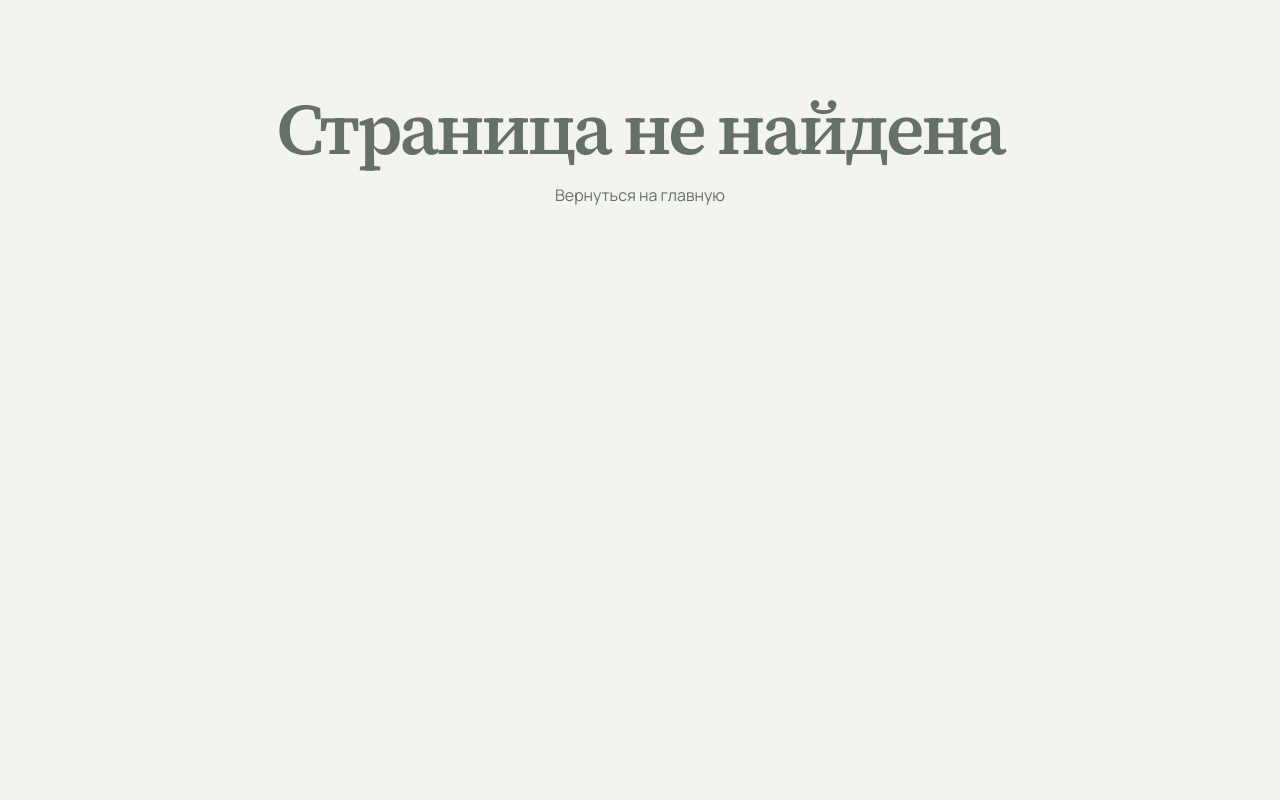
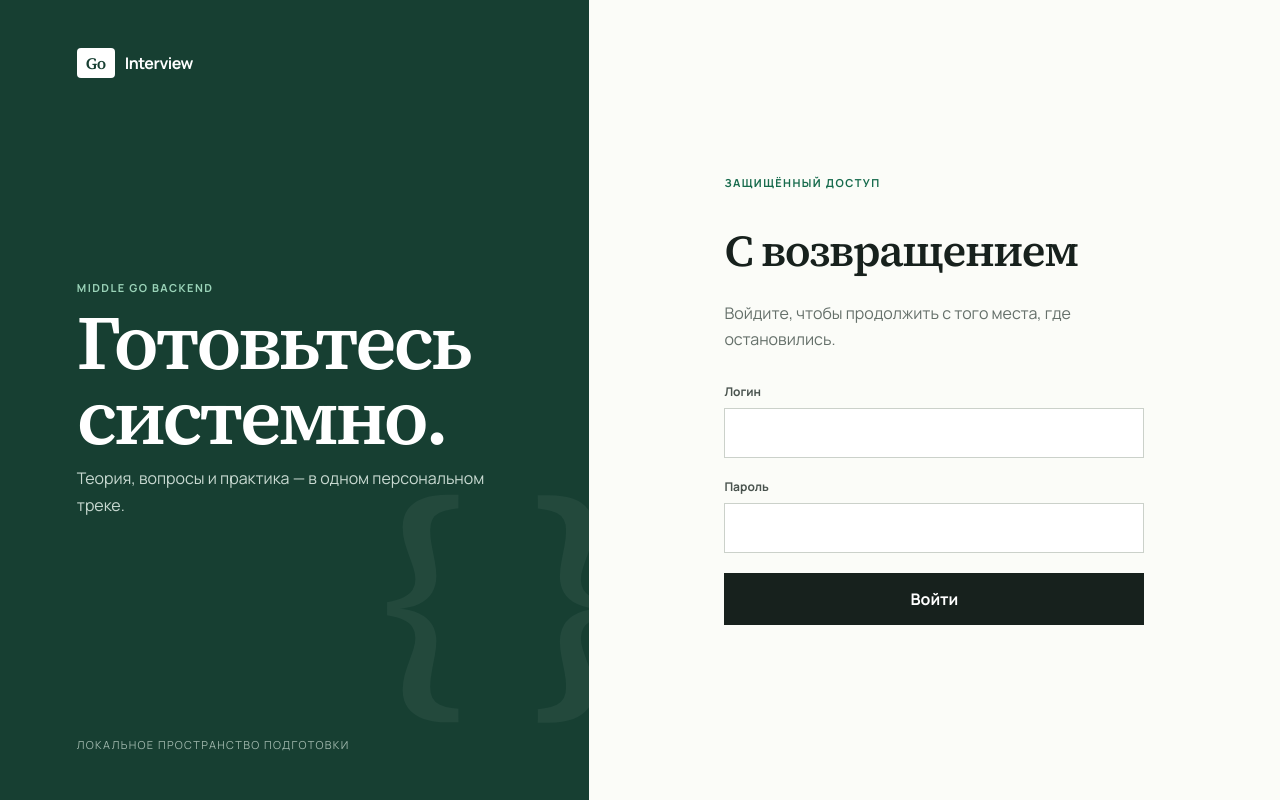
Before and after one commit to FedorOnpoint/track_app, a React (Vite) app in the folder frontend/: page /login in a window 1280 px wide. Built offline with nearby package versions, Linux system fonts and the light colour scheme; no server answers.

Commit message:
feat: add protected frontend authentication

```diff
--- a/frontend/src/App.tsx
+++ b/frontend/src/App.tsx
@@ -1,20 +1,16 @@
 import { FormEvent, useCallback, useEffect, useState } from 'react'
 
-import { ApiError, apiRequest, isAbortError, unauthorizedEvent } from './shared/api/client'
+import { useAuth } from './app/auth'
+import { apiRequest } from './shared/api/client'
 import type { ApiEnvelope, PaginatedEnvelope } from './shared/api/types'
 
 type Category = { id: string; slug: string; title: string; description: string }
 type Topic = { id: string; slug: string; title: string; summary: string; difficulty: 'basic' | 'intermediate' | 'advanced'; estimated_minutes: number; category_slug: string; category_title: string }
 type Pagination = { page: number; page_size: number; total_items: number; total_pages: number }
-type User = { id: string; login: string }
 const difficultyLabel = { basic: 'База', intermediate: 'Middle', advanced: 'Продвинутая' }
 
 export function App() {
-	const [user, setUser] = useState<User | null | undefined>(undefined)
-	const [login, setLogin] = useState('')
-	const [password, setPassword] = useState('')
-	const [loginError, setLoginError] = useState(false)
-	const [loginPending, setLoginPending] = useState(false)
+  const { user, logout } = useAuth()
   const [categories, setCategories] = useState<Category[]>([])
   const [topics, setTopics] = useState<Topic[]>([])
   const [pagination, setPagination] = useState<Pagination>({ page: 1, page_size: 20, total_items: 0, total_pages: 0 })
@@ -24,22 +20,6 @@ export function App() {
   const [query, setQuery] = useState('')
   const [loading, setLoading] = useState(true)
   const [error, setError] = useState(false)
-
-	useEffect(() => {
-		const handleUnauthorized = () => setUser(null)
-		window.addEventListener(unauthorizedEvent, handleUnauthorized)
-		return () => window.removeEventListener(unauthorizedEvent, handleUnauthorized)
-	}, [])
-
-	useEffect(() => {
-		const controller = new AbortController()
-		apiRequest<ApiEnvelope<User>>('/auth/me', { signal: controller.signal }).then((body) => {
-			setUser(body.data)
-		}).catch((requestError: unknown) => {
-			if (!isAbortError(requestError)) setUser(null)
-		})
-		return () => controller.abort()
-	}, [])
 
   const loadCatalog = useCallback((signal: AbortSignal) => {
     setLoading(true); setError(false)
@@ -64,21 +44,9 @@ export function App() {
   }, [loadCatalog, user])
 
   function submitSearch(event: FormEvent) { event.preventDefault(); setQuery(searchDraft.trim()) }
-	async function submitLogin(event: FormEvent) {
-		event.preventDefault(); setLoginPending(true); setLoginError(false)
-		try {
-			const body = await apiRequest<ApiEnvelope<User>>('/auth/login', { method: 'POST', body: JSON.stringify({ login, password }) })
-			setUser(body.data); setPassword('')
-		} catch { setLoginError(true) } finally { setLoginPending(false) }
-	}
-	async function logout() { try { await apiRequest<void>('/auth/logout', { method: 'POST' }) } catch (error) { if (!(error instanceof ApiError)) throw error } finally { setUser(null) } }
   const totalMinutes = topics.reduce((sum, topic) => sum + topic.estimated_minutes, 0)
 
-	if (user === undefined) return <div className="auth-loading"><span className="loader" /><span>Проверяем сессию…</span></div>
-	if (user === null) return <main className="login-page">
-		<section className="login-aside"><a className="brand login-brand" href="/"><span className="brand-mark">Go</span><span>Interview</span></a><div><p className="eyebrow">Middle Go Backend</p><h1>Готовьтесь<br />системно.</h1><p>Теория, вопросы и практика — в одном персональном треке.</p></div><span className="login-note">Локальное пространство подготовки</span></section>
-		<section className="login-panel"><form className="login-form" onSubmit={submitLogin}><p className="eyebrow">Защищённый доступ</p><h2>С возвращением</h2><p>Войдите, чтобы продолжить с того места, где остановились.</p><label>Логин<input aria-label="Логин" autoComplete="username" value={login} onChange={(event) => setLogin(event.target.value)} required /></label><label>Пароль<input aria-label="Пароль" type="password" autoComplete="current-password" value={password} onChange={(event) => setPassword(event.target.value)} minLength={12} required /></label>{loginError && <div className="login-error" role="alert">Неверный логин или пароль</div>}<button type="submit" disabled={loginPending}>{loginPending ? 'Входим…' : 'Войти'}</button></form></section>
-	</main>
+  if (!user) return null
 
   return <div className="app-shell">
     <header className="topbar">
--- /dev/null
+++ b/frontend/src/app/auth.tsx
@@ -0,0 +1,121 @@
+import { useMutation, useQuery, useQueryClient } from '@tanstack/react-query'
+import { createContext, type FormEvent, type ReactNode, useContext, useEffect, useState } from 'react'
+import { Navigate, Outlet, useLocation, useNavigate } from 'react-router'
+
+import { ApiError, apiRequest, unauthorizedEvent } from '../shared/api/client'
+import type { ApiEnvelope } from '../shared/api/types'
+
+export type User = { id: string; login: string }
+
+const sessionKey = ['session'] as const
+
+type AuthContextValue = {
+  user: User | null | undefined
+  sessionError: boolean
+  retrySession: () => void
+  logout: () => Promise<void>
+}
+
+const AuthContext = createContext<AuthContextValue | null>(null)
+
+export function AuthProvider({ children }: { children: ReactNode }) {
+  const queryClient = useQueryClient()
+  const session = useQuery({
+    queryKey: sessionKey,
+    queryFn: async ({ signal }) => {
+      try {
+        return (await apiRequest<ApiEnvelope<User>>('/auth/me', { signal })).data
+      } catch (error) {
+        if (error instanceof ApiError && error.status === 401) return null
+        throw error
+      }
+    },
+    retry: false,
+  })
+
+  useEffect(() => {
+    const handleUnauthorized = () => queryClient.setQueryData<User | null>(sessionKey, null)
+    window.addEventListener(unauthorizedEvent, handleUnauthorized)
+    return () => window.removeEventListener(unauthorizedEvent, handleUnauthorized)
+  }, [queryClient])
+
+  async function logout() {
+    try {
+      await apiRequest<void>('/auth/logout', { method: 'POST' })
+    } finally {
+      queryClient.setQueryData<User | null>(sessionKey, null)
+    }
+  }
+
+  return <AuthContext.Provider value={{
+    user: session.data,
+    sessionError: session.isError,
+    retrySession: () => { void session.refetch() },
+    logout,
+  }}>{children}</AuthContext.Provider>
+}
+
+export function AuthLayout() {
+  return <AuthProvider><Outlet /></AuthProvider>
+}
+
+export function ProtectedRoute() {
+  const { user, sessionError, retrySession } = useAuth()
+  const location = useLocation()
+
+  if (user === undefined && !sessionError) {
+    return <main className="auth-loading"><span className="loader" /><span>Проверяем сессию…</span></main>
+  }
+  if (sessionError) {
+    return <main className="auth-loading" role="alert"><strong>Не удалось проверить сессию</strong><button type="button" onClick={retrySession}>Повторить</button></main>
+  }
+  if (user === null) {
+    return <Navigate to="/login" replace state={{ from: location.pathname + location.search }} />
+  }
+  return <Outlet />
+}
+
+export function LoginPage() {
+  const { user } = useAuth()
+  const queryClient = useQueryClient()
+  const location = useLocation()
+  const navigate = useNavigate()
+  const [login, setLogin] = useState('')
+  const [password, setPassword] = useState('')
+  const mutation = useMutation({
+    mutationFn: async () => (await apiRequest<ApiEnvelope<User>>('/auth/login', {
+      method: 'POST',
+      body: JSON.stringify({ login, password }),
+    })).data,
+    onSuccess: (authenticatedUser) => {
+      queryClient.setQueryData(sessionKey, authenticatedUser)
+      setPassword('')
+      navigate(getReturnPath(location.state), { replace: true })
+    },
+  })
+
+  if (user) return <Navigate to="/" replace />
+
+  function submitLogin(event: FormEvent) {
+    event.preventDefault()
+    mutation.reset()
+    mutation.mutate()
+  }
+
+  return <main className="login-page">
+    <section className="login-aside"><a className="brand login-brand" href="/"><span className="brand-mark">Go</span><span>Interview</span></a><div><p className="eyebrow">Middle Go Backend</p><h1>Готовьтесь<br />системно.</h1><p>Теория, вопросы и практика — в одном персональном треке.</p></div><span className="login-note">Локальное пространство подготовки</span></section>
+    <section className="login-panel"><form className="login-form" onSubmit={submitLogin}><p className="eyebrow">Защищённый доступ</p><h2>С возвращением</h2><p>Войдите, чтобы продолжить с того места, где остановились.</p><label>Логин<input autoComplete="username" value={login} onChange={(event) => setLogin(event.target.value)} required /></label><label>Пароль<input type="password" autoComplete="current-password" value={password} onChange={(event) => setPassword(event.target.value)} minLength={12} required /></label>{mutation.isError && <div className="login-error" role="alert">Неверный логин или пароль</div>}<button type="submit" disabled={mutation.isPending}>{mutation.isPending ? 'Входим…' : 'Войти'}</button></form></section>
+  </main>
+}
+
+export function useAuth() {
+  const value = useContext(AuthContext)
+  if (!value) throw new Error('useAuth must be used inside AuthProvider')
+  return value
+}
+
+function getReturnPath(state: unknown): string {
+  if (!state || typeof state !== 'object' || !('from' in state)) return '/'
+  const from = (state as { from?: unknown }).from
+  return typeof from === 'string' && from.startsWith('/') && !from.startsWith('//') ? from : '/'
+}
--- a/frontend/src/app/router.tsx
+++ b/frontend/src/app/router.tsx
@@ -1,12 +1,22 @@
-import { createBrowserRouter } from 'react-router'
+import { createBrowserRouter, type RouteObject } from 'react-router'
 
 import { App } from '../App'
+import { AuthLayout, LoginPage, ProtectedRoute } from './auth'
 
 function NotFoundPage() {
   return <main className="state"><h1>Страница не найдена</h1><a href="/">Вернуться на главную</a></main>
 }
 
-export const router = createBrowserRouter([
-  { path: '/', Component: App },
-  { path: '*', Component: NotFoundPage },
-])
+export const appRoutes: RouteObject[] = [{
+  Component: AuthLayout,
+  children: [
+    { path: '/login', Component: LoginPage },
+    {
+      Component: ProtectedRoute,
+      children: [{ path: '/', Component: App }],
+    },
+    { path: '*', Component: NotFoundPage },
+  ],
+}]
+
+export const router = createBrowserRouter(appRoutes)
```
Also changed, not shown: 2 other files (tests, documents, lock files or other folders).
